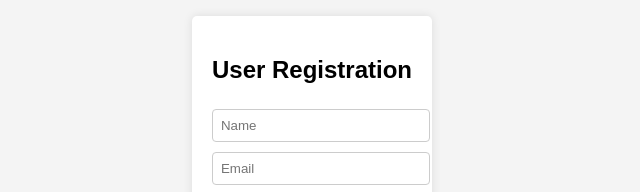
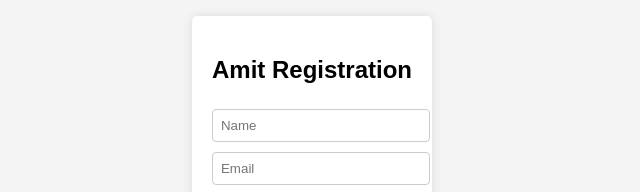
Before and after one commit to TechSmith1729/test-project, a website: page index.html in a window 1280 px wide. Shown: the part 256-448 px from the top of the page, 328-968 px from the left. Drawn offline with Linux system fonts and the light colour scheme.

Commit message:
form title change

```diff
--- a/index.html
+++ b/index.html
@@ -42,7 +42,7 @@
 </head>
 <body>
     <div class="container">
-        <h2>User Registration</h2>
+        <h2>Amit Registration</h2>
         <form id="registrationForm">
             <input type="text" id="name" placeholder="Name" required><br>
             <input type="email" id="email" placeholder="Email" required><br>
```
